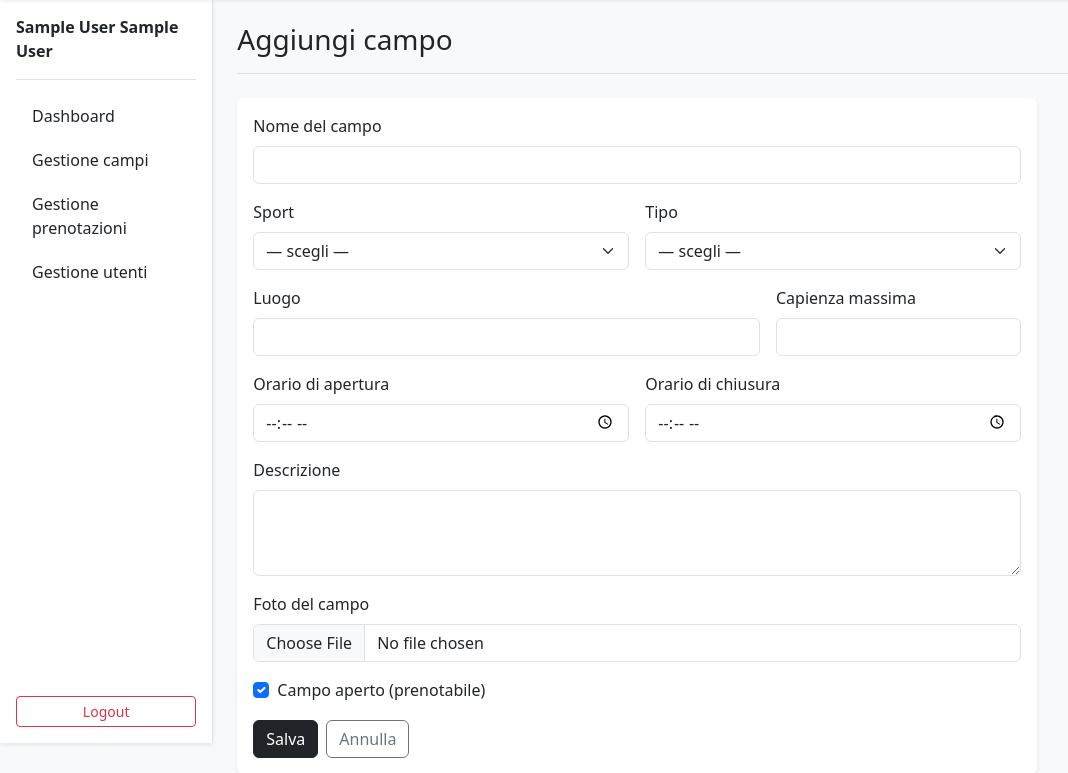
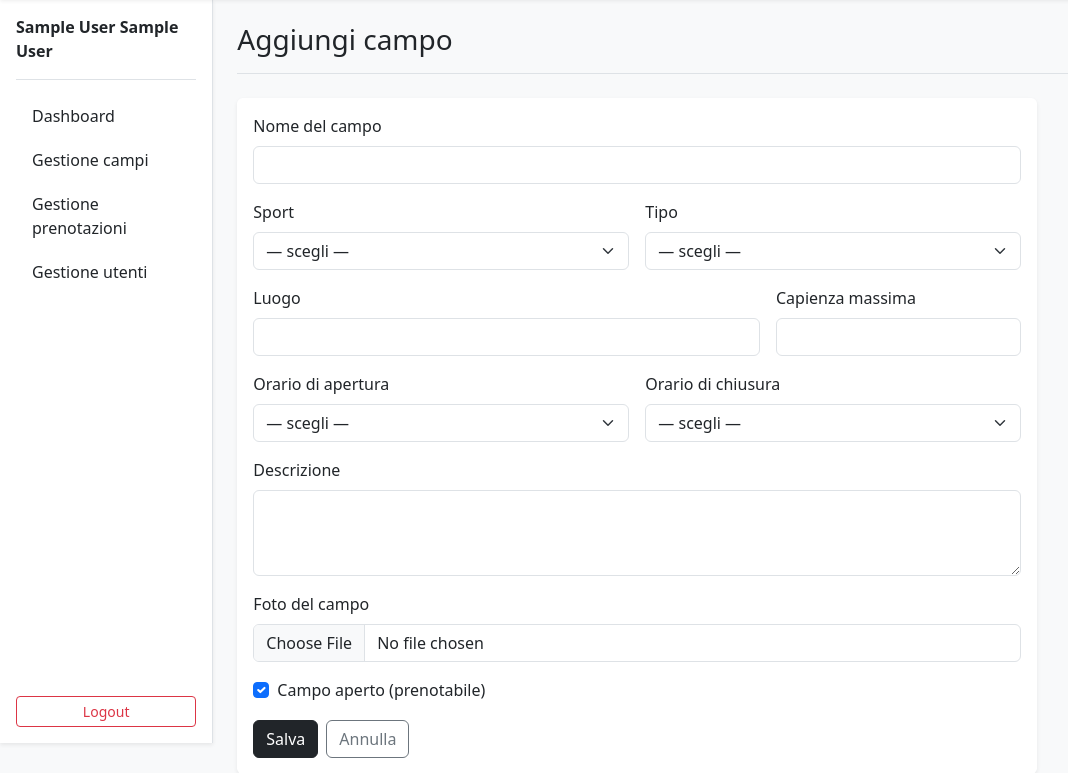
Before and after one commit to Alepulzo/Web_campisportivi, a PHP site: page /admin/gestisci-campo.php in a window 1280 px wide. Shown: the part 57-830 px from the top of the page, without its empty margins (0-1068 px from the left). Run offline with PHP 8.4, Linux system fonts and the light colour scheme; the visitor is signed in with stand-in values (Sample User, id 1); tables that the repository leaves empty hold one stand-in row (values such as "Sample post").

Commit message:
fix: orari dei campi solo interi

```diff
--- a/template/admin/form-campo.php
+++ b/template/admin/form-campo.php
@@ -60,14 +60,22 @@ $modifica = !empty($campo["idcampo"]);
 
     <div class="col-12 col-md-6">
         <label for="orarioapertura" class="form-label">Orario di apertura</label>
-        <input type="time" class="form-control" id="orarioapertura" name="orarioapertura"
-               required value="<?php echo htmlspecialchars($campo["orarioapertura"]); ?>" />
+        <select class="form-select" id="orarioapertura" name="orarioapertura" required>
+            <option value="">— scegli —</option>
+            <?php for($h = 0; $h <= 23; $h++): $ora = str_pad($h, 2, "0", STR_PAD_LEFT) . ":00"; ?>
+                <option value="<?php echo $ora; ?>" <?php echo (substr($campo["orarioapertura"], 0, 5) === $ora) ? "selected" : ""; ?>><?php echo $ora; ?></option>
+            <?php endfor; ?>
+        </select>
     </div>
 
     <div class="col-12 col-md-6">
         <label for="orariochiusura" class="form-label">Orario di chiusura</label>
-        <input type="time" class="form-control" id="orariochiusura" name="orariochiusura"
-               required value="<?php echo htmlspecialchars($campo["orariochiusura"]); ?>" />
+        <select class="form-select" id="orariochiusura" name="orariochiusura" required>
+            <option value="">— scegli —</option>
+            <?php for($h = 0; $h <= 23; $h++): $ora = str_pad($h, 2, "0", STR_PAD_LEFT) . ":00"; ?>
+                <option value="<?php echo $ora; ?>" <?php echo (substr($campo["orariochiusura"], 0, 5) === $ora) ? "selected" : ""; ?>><?php echo $ora; ?></option>
+            <?php endfor; ?>
+        </select>
     </div>
 
     <div class="col-12">
```
